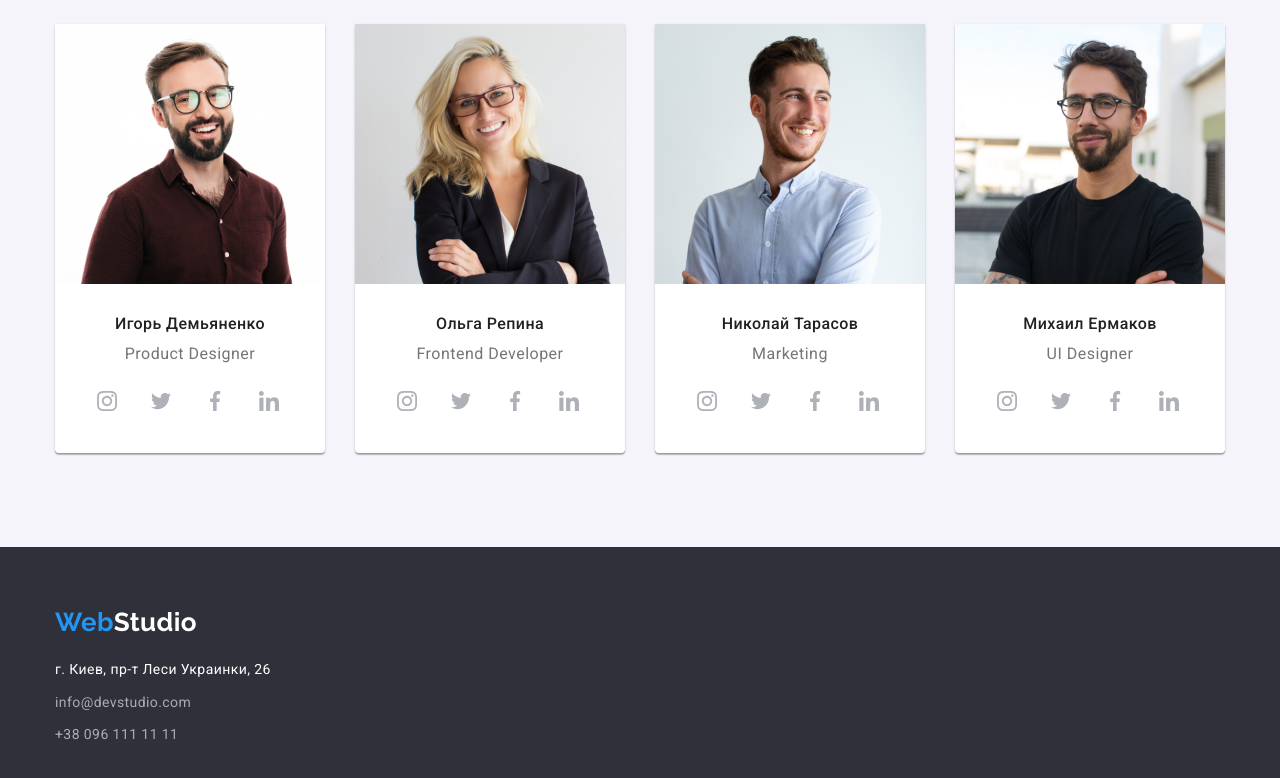
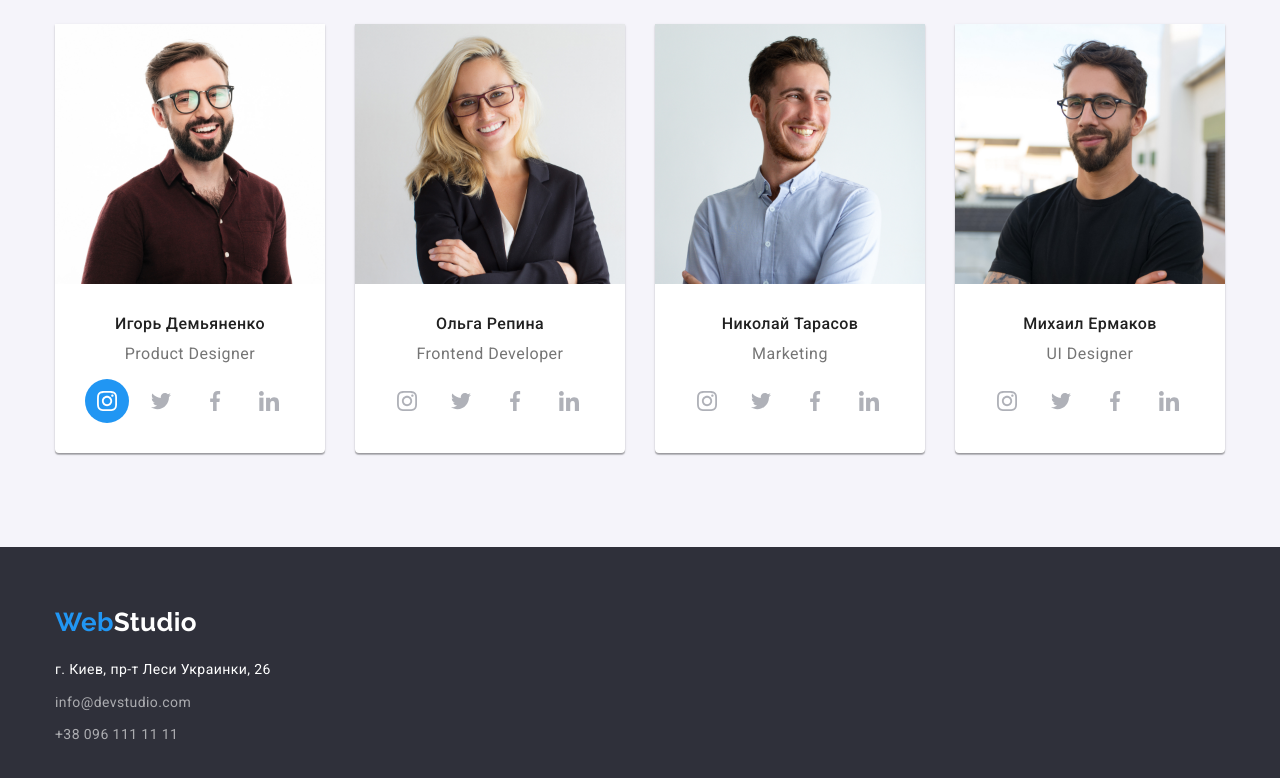
Before and after one commit to rovshaninho/goit-markup-hw-04, a plain HTML site: page index.html in a window 1280 px wide. In both pictures the pointer is over the link 107 px from the left and 2162 px from the top of the page. Shown: the part 1762-2540 px from the top of the page. Drawn offline with nearby package versions, Linux system fonts and the light colour scheme.

Commit message:
update4
добавил эффект hover и focus на иконки с соц. сетями в карточках

```diff
--- a/css/style.css
+++ b/css/style.css
@@ -398,6 +398,12 @@ header > .container {
   margin-right: 10px;
 }
 
+a.social-link:hover,
+a.social-link:focus {
+  background-color: var(--accent-color);
+  color: var(--hero-title-color);
+}
+
 /* === footer === */
 .footer {
   padding-top: 60px;
```
